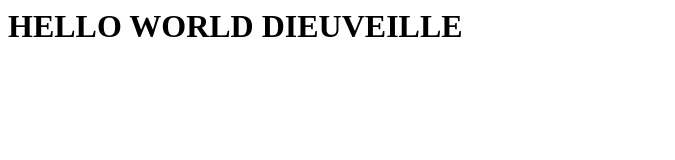
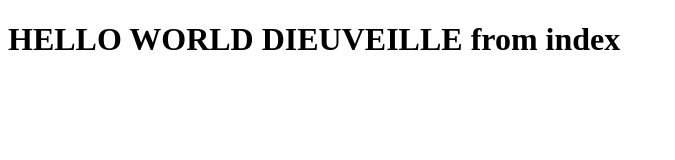
Before and after one commit to DieuveilleWebH3/NodeJS_HTTP_Server_Sans_Framework, a plain HTML site: page public/pages/index.html in a window 1280 px wide. Shown: the whole page, without its empty margins (0-675 px from the left). Drawn offline with Linux system fonts and the light colour scheme.

```diff
--- a/public/pages/index.html
+++ b/public/pages/index.html
@@ -1,2 +1,18 @@
+<!DOCTYPE html>
 
-<h1> HELLO WORLD DIEUVEILLE </h1>
+<html lang="en">
+    <head>
+        <meta charset="UTF-8">
+        <meta name="viewport" content="width=device-width, initial-scale=1.0">
+
+        <title>Index     |    Dieuveille</title>
+    </head>
+
+    <body>
+
+        <div style="margin:50px 100px 5Opx 100px">
+            <h1> HELLO WORLD DIEUVEILLE from index</h1>
+        </div>
+
+    </body>
+</html>
```
